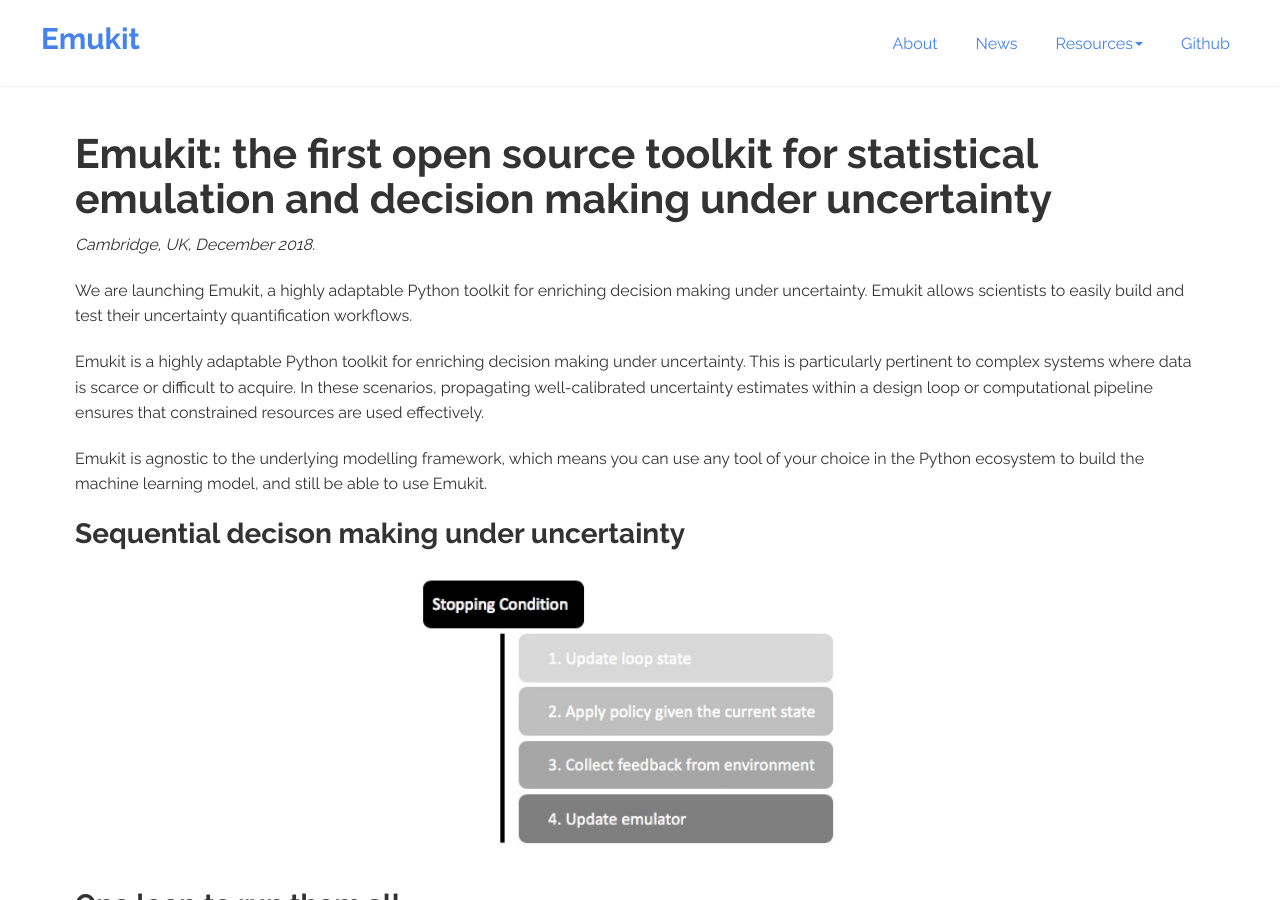
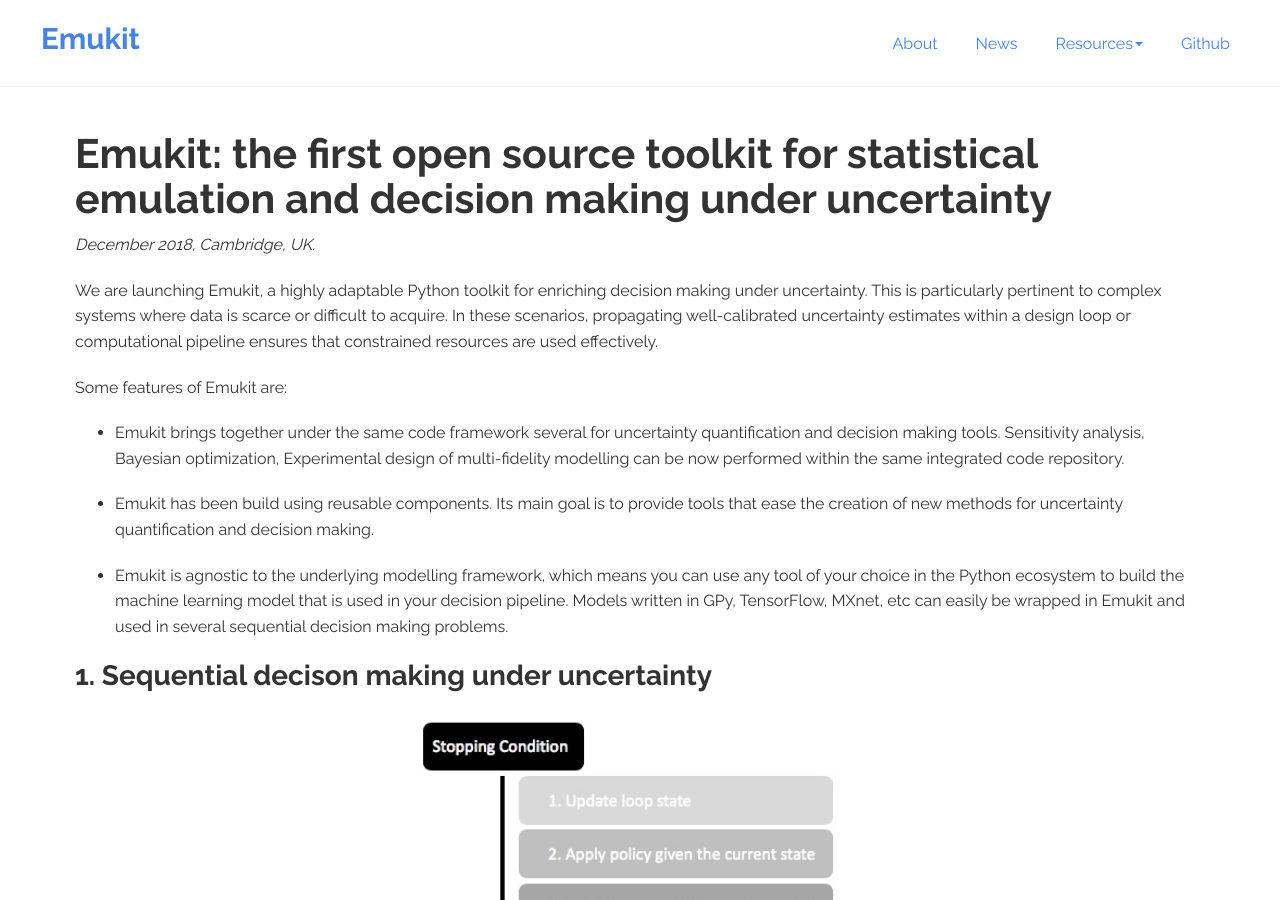
Before and after one commit to EmuKit/emukit, a Jekyll site: the page built from about.md, in a window 1280 px wide and 900 px high. Built offline with Jekyll 4.4.1, drawn with Linux system fonts in a browser that asks for light colours.

Commit message:
more work in about section

```diff
--- a/about.md
+++ b/about.md
@@ -6,16 +6,30 @@
 
 <h1>Emukit: the first open source toolkit for statistical emulation and decision making under uncertainty</h1>
 
-*Cambridge, UK, December 2018.*
+*December 2018, Cambridge, UK.*
 
-We are launching Emukit, a highly adaptable Python toolkit for enriching decision making under uncertainty. Emukit allows scientists to easily build and test their uncertainty quantification workflows.
+We are launching Emukit, a highly adaptable Python toolkit for enriching decision making under uncertainty. This is
+particularly pertinent to complex systems where data is scarce or difficult to acquire. In these scenarios,
+propagating well-calibrated uncertainty estimates within a design loop or computational
+pipeline ensures that constrained resources are used effectively.
 
-Emukit is a highly adaptable Python toolkit for enriching decision making under uncertainty. This is particularly pertinent to complex systems where data is scarce or difficult to acquire. In these scenarios, propagating well-calibrated uncertainty estimates within a design loop or computational pipeline ensures that constrained resources are used effectively.
+Some features of Emukit are:
 
-Emukit is agnostic to the underlying modelling framework, which means you can use any tool of your choice in the Python ecosystem to build the machine learning model, and still be able to use Emukit.
+- Emukit brings together under the same code framework several for uncertainty quantification and decision making tools.
+Sensitivity analysis, Bayesian optimization, Experimental design of multi-fidelity modelling can be now performed within
+the same integrated code repository.
+
+- Emukit has been build using reusable components. Its main goal is to provide tools that ease
+the creation of new methods for uncertainty quantification and decision making.
+
+- Emukit is agnostic to the underlying modelling framework, which means you can use any tool of your choice in the Python ecosystem to
+build the machine learning model that is used in your decision pipeline. Models written in GPy, TensorFlow, MXnet, etc can easily be
+wrapped in Emukit and used in several sequential decision making problems.
 
 
-<h3> Sequential decison making under uncertainty</h3>
+<h3> 1. Sequential decison making under uncertainty</h3>
+
+
 
 <div align="center"><img width="460" src="../images/loop.jpeg" />       </div>
 
```
Also changed, not shown: 1 other file.
